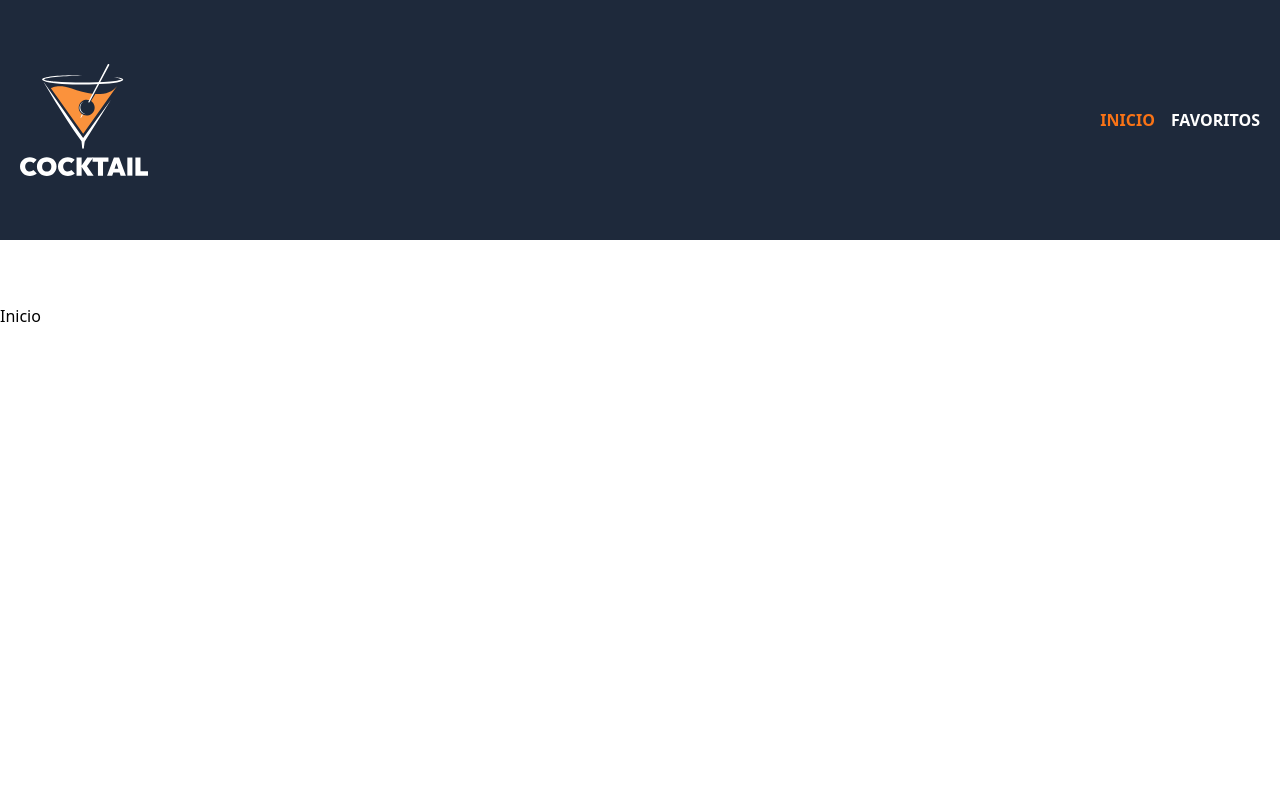
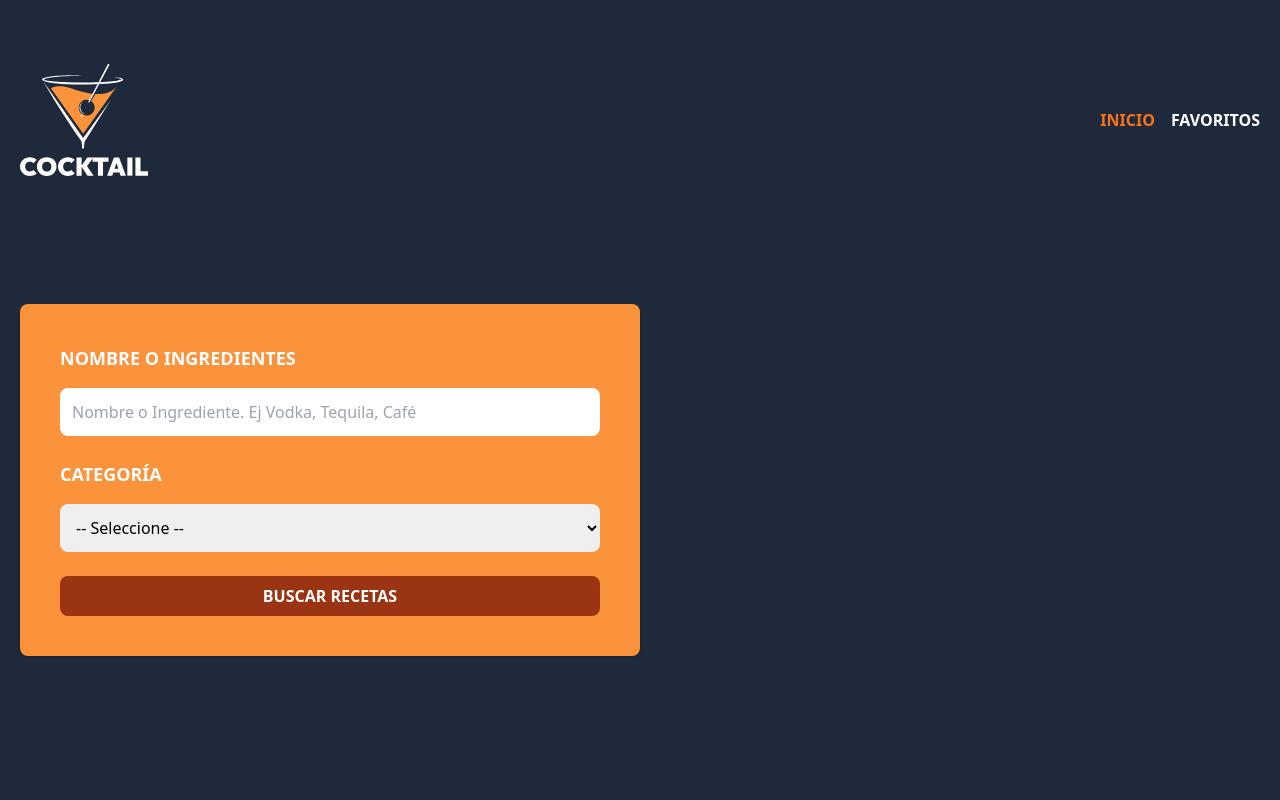
Before and after one commit to carlagromero/test-drinks, a React (Vite) app: page / in a window 1280 px wide. Shown: the top 800 px of the page. Built offline with nearby package versions, Linux system fonts and the light colour scheme.

Commit message:
Create search form

```diff
--- a/src/components/Header.tsx
+++ b/src/components/Header.tsx
@@ -1,9 +1,12 @@
+import { useMemo } from 'react'
 import { NavLink, useLocation } from 'react-router-dom'
 
 export default function Header() {
 
   const {pathname} = useLocation()
-  console.log(pathname)
+
+  const isHome = useMemo(() =>pathname === '/' , [pathname])
+  console.log(isHome)
 
 
   return (
@@ -27,6 +30,44 @@
                     }>Favoritos</NavLink>
                 </nav>
             </div>
+            { isHome && (
+              <form
+                className='md:w-1/2 2xl:w-1/3 bg-orange-400 my-32 p-10 rounded-lg shadow space-y-6'
+              >
+                <div className='space-y-4'>
+                  <label
+                    htmlFor="ingredient"
+                    className='block text-white uppercase font-extrabold text-lg'
+                  >Nombre o Ingredientes</label>
+                  <input
+                    type='text'
+                    id='ingredient'
+                    name='ingredient'
+                    className='p-3 w-full rounded-lg focus:outline-none'
+                    placeholder='Nombre o Ingrediente. Ej Vodka, Tequila, Café'
+                  />
+                </div>
+
+                <div className='space-y-4'>
+                  <label
+                    htmlFor="ingredient"
+                    className='block text-white uppercase font-extrabold text-lg'
+                  >Categoría</label>
+                  <select
+                    id='ingredient'
+                    name='ingredient'
+                    className='p-3 w-full rounded-lg focus:outline-none'
+                  >
+                    <option value="">-- Seleccione --</option>
+                  </select>
+                </div>
+                <input
+                  type="submit"
+                  value='Buscar Recetas'
+                  className='cursor-pointer bg-orange-800 hover:bg-orange-900 text-white font-extrabold w-full p-2 rounded-lg uppercase'
+                  name="" id="" />
+              </form>
+            ) }
         </div>
     </header>
   )
```
